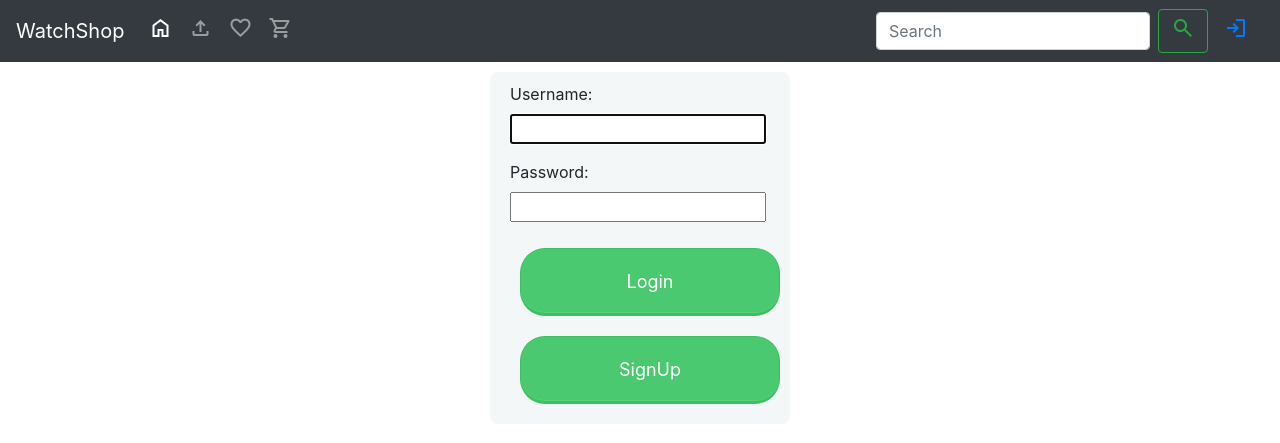
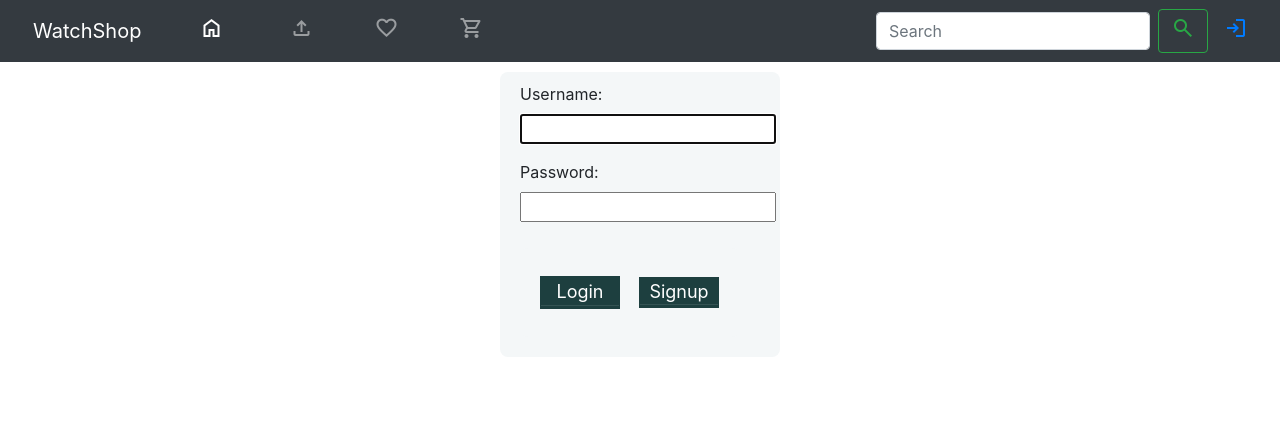
Before and after one commit to yakshitha-kulai/django-Watch-Shop, a Django app: page /login in a window 1280 px wide. Shown: the top 443 px of the page. Run offline with Django 5.2, Linux system fonts and the light colour scheme.

Commit message:
navbar changed

```diff
--- a/WatchShop/templates/cart.html
+++ b/WatchShop/templates/cart.html
@@ -13,7 +13,7 @@
             <h2>Amount: {{item.product.price}}</h2>
             <h2>{{item.product.description}}</h2>
             <div>
-                <p>Quantity: {{item.product.count}}</p>
+                <!-- <p>Quantity: {{item.product.count}}</p> -->
 
                 <button class="btn btn-outline-secondary" id="decrementBtn">-</button>
                 <input type="number" class="form-control text-center" value="{{item.cart_count}}" min="1" id="inputBtn">
--- a/WatchShop/templates/login.html
+++ b/WatchShop/templates/login.html
@@ -1,10 +1,15 @@
 {% extends 'main.html' %} {% block body_block %}
-<form method="post" enctype="multipart/form-data">
+<form method="post" enctype="multipart/form-data" >
   {% csrf_token %}
-  <div class="form-group">
+  <div class="form-group" style="max-width: 280px;">
     {{ form.as_p }}
-    <button type="submit" class="submit-button">Login</button>
-    <a class="submit-button" href="{% url 'signup' %}" type="button">SignUp</a>
+
+    <div class="form-group" style="display:inline-flex;padding: 19px 11px;">
+      <button type="submit" class="submit-button" style="width: 80px;padding: 0px;margin: 9px" >Login</button>
+
+      <a class="submit-button" href="{% url 'signup' %}" type="button" style="width: 80px;"style="width: 100px;padding: 0px;margin:9px">Signup</a>
+
+    </div>
   </div>
 </form>
 
--- a/WatchShop/templates/main.html
+++ b/WatchShop/templates/main.html
@@ -20,15 +20,15 @@
           border-radius: 8px;
         }
         .submit-button{
-          padding: 19px 39px 18px 39px;
+          padding: 0px;
           color: #FFF;
-          background-color: #4bc970;
+          background-color: #1d3f3f;
           font-size: 18px;
           text-align: center;
           font-style: normal;
-          border-radius: 25px;
-          width: 100%;
-          border: 1px solid #3ac162;
+          border-radius: 0;
+          width: 50%;
+          border: 1px solid #1d3f3f;
           border-width: 1px 1px 3px;
           box-shadow: 0 -1px 0 rgba(255,255,255,0.1) inset;
           margin: 10px;
@@ -51,7 +51,7 @@
 
     <!-- nav-bar -->
     <nav class="navbar navbar-expand-lg navbar-dark bg-dark">
-      <a class="navbar-brand" href="#">WatchShop</a>
+      <a class="navbar-brand" href="#" style="margin-right: 20px;margin-left: 17px;">WatchShop</a>
       <button
         class="navbar-toggler"
         type="button"
@@ -66,7 +66,7 @@
 
       <div class="collapse navbar-collapse" id="navbarSupportedContent">
         <ul class="navbar-nav mr-auto">
-          <li class="nav-item active">
+          <li class="nav-item active" style="margin-right: 20px; margin-left: 30px;">
             <!-- home -->
             <a class="nav-link" href="{% url 'home' %}"
               ><span class="material-symbols-outlined">
@@ -75,20 +75,23 @@
             >
           </li>
           <!-- upload -->
-          <li class="nav-item">
+          <li class="nav-item" style="margin-right: 15px; margin-left: 30px;">
             <a class="nav-link" href="{% url 'upload' %}"><span class="material-symbols-outlined">
               upload
               </span></a>
           </li>
-
+          <li class="nav-item" style="margin-right: 15px; margin-left: 30px;">
             <a class="nav-link" href="{% url 'show_wishlist' %}"><span class="material-symbols-outlined">
               favorite
             </span></a>
+          </li>
 
-
-            <a class="nav-link" href="{% url 'show_cart' %}"><span class="material-symbols-outlined">
+          <li class="nav-item" style="margin-right: 15px; margin-left: 30px;">
+            <a class="nav-link" href="{% url 'show_cart' %}" ><span class="material-symbols-outlined">
               shopping_cart
             </span></a>
+          </li>
+
 
           <!-- <li class="nav-item dropdown">
             <a
```
Also changed, not shown: WatchShop/db.sqlite3, WatchShop/media/watches_images/pexels-ferarcosn-190819.jpg (added), WatchShop/media/watches_images/pexels-jatin-anand-33853-128206.jpg (added).
